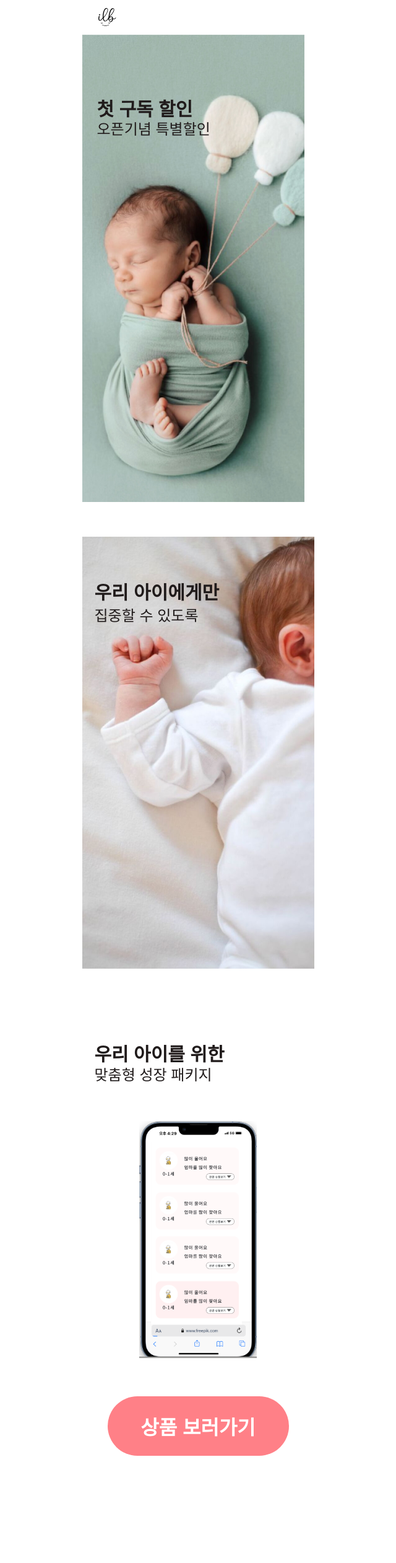
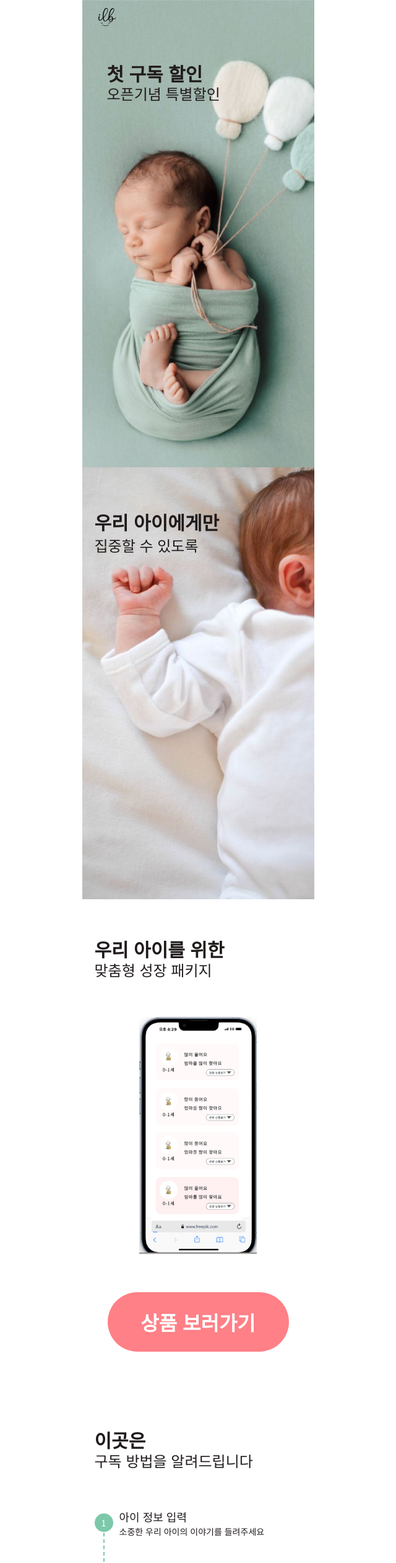
Before and after one commit to SSoboro/ILB, a Next.js app: page / in a window 1280 px wide. Shown: the top 2522 px of the page at 62% size, without its empty margins (320-960 px from the left). Built offline with nearby package versions, Linux system fonts and the light colour scheme.

Commit message:
💄 [Styling] page style 수정

```diff
--- a/src/app/(main)/(banner)/Banner.tsx
+++ b/src/app/(main)/(banner)/Banner.tsx
@@ -7,16 +7,16 @@ import BannerItem from './BannerItem';
 
 export default function Banner() {
     return (
-        <section className='px-0'>
+        <article>
             <Carousel>
                 <CarouselContent>
                     {Array.from({ length: 3 }).map((_, index) => (
-                        <CarouselItem key={index} className='pl-0'>
+                        <CarouselItem key={index}>
                             <BannerItem />
                         </CarouselItem>
                     ))}
                 </CarouselContent>
             </Carousel>
-        </section>
+        </article>
     );
 }
--- a/src/app/(main)/ProductBannerIntro.tsx
+++ b/src/app/(main)/ProductBannerIntro.tsx
@@ -2,7 +2,7 @@ import Image from 'next/image';
 
 export default function ProductBannerIntro() {
     return (
-        <section className='relative px-0'>
+        <article className='relative'>
             <h2 className='absolute top-[70px] px-5 text-3xl font-bold'>
                 우리 아이에게만
             </h2>
@@ -15,6 +15,6 @@ export default function ProductBannerIntro() {
                 height={753}
                 alt='intro image'
             />
-        </section>
+        </article>
     );
 }
--- a/src/app/(main)/ProductCertification.tsx
+++ b/src/app/(main)/ProductCertification.tsx
@@ -2,7 +2,7 @@ import Image from 'next/image';
 
 export default function ProductCertification() {
     return (
-        <section className='flex flex-col py-[62px]'>
+        <article className='bg-[#FFF9F3] flex flex-col px-5 py-[62px]'>
             <div className='mb-[42px]'>
                 <p className='text-3xl font-light mb-2'>아이들에게 이로운</p>
                 <p className='text-3xl font-light'>제품만을 엄선합니다</p>
@@ -53,6 +53,6 @@ export default function ProductCertification() {
                     <p className='text-sm'>지구를 생각하는 패키징</p>
                 </div>
             </div>
-        </section>
+        </article>
     );
 }
--- a/src/app/(main)/ProductIntro.tsx
+++ b/src/app/(main)/ProductIntro.tsx
@@ -3,7 +3,7 @@ import { Button } from '../../components/ui/button';
 
 export default function ProductIntro() {
     return (
-        <section className='py-[62px] flex flex-col items-center gap-[60px]'>
+        <article className='py-[62px] px-5 flex flex-col items-center gap-[60px]'>
             <div className='w-full'>
                 <p className='text-3xl font-bold'>우리 아이를 위한</p>
                 <p className='text-2xl'>맞춤형 성장 패키지</p>
@@ -22,6 +22,6 @@ export default function ProductIntro() {
                 fontSize={'lg'}>
                 상품 보러가기
             </Button>
-        </section>
+        </article>
     );
 }
--- a/src/app/(main)/ProductTutorial.tsx
+++ b/src/app/(main)/ProductTutorial.tsx
@@ -2,7 +2,7 @@ import { Button } from '../../components/ui/button';
 
 export default function ProductTutorial() {
     return (
-        <section className='py-[62px] flex flex-col items-center gap-[60px]'>
+        <article className='py-[62px] flex flex-col px-5 items-center gap-[60px]'>
             <div className='w-full'>
                 <p className='text-3xl font-bold'>이곳은</p>
                 <p className='text-2xl'>구독 방법을 알려드립니다</p>
@@ -50,6 +50,6 @@ export default function ProductTutorial() {
                 fontSize={'lg'}>
                 구독하러가기
             </Button>
-        </section>
+        </article>
     );
 }
--- a/src/app/(products)/list/page.tsx
+++ b/src/app/(products)/list/page.tsx
@@ -2,11 +2,11 @@ import ProductList from './ProductList';
 
 export default function ListPage() {
     return (
-        <main className='px-5'>
+        <section>
             <h1 className='text-lg font-medium py-7 px-1'>
                 우리아이를 위해 준비했어요
             </h1>
             <ProductList />
-        </main>
+        </section>
     );
 }
--- a/src/components/layout/Footer.tsx
+++ b/src/components/layout/Footer.tsx
@@ -3,7 +3,7 @@ import Link from 'next/link';
 
 export default function Footer() {
     return (
-        <footer className='py-[62px] px-[15px] bg-foreground flex flex-col gap-[45px]'>
+        <footer className='py-[40px] px-[15px] bg-foreground flex flex-col gap-[45px]'>
             <Image
                 className='-ml-2.5'
                 width={85}
@@ -28,16 +28,12 @@ export default function Footer() {
             </div>
 
             <div className='flex flex-col items-start gap-[5px]'>
-                <Link
-                    className='text-sm font-bold text-txt-foreground'
-                    href={'#'}>
+                <div className='text-sm font-bold text-txt-foreground'>
                     서비스 이용약관
-                </Link>
-                <Link
-                    className='text-sm font-bold text-txt-foreground'
-                    href={'#'}>
+                </div>
+                <div className='text-sm font-bold text-txt-foreground'>
                     개인정보 처리방침
-                </Link>
+                </div>
             </div>
 
             <p className='text-sm text-txt-foreground'>
--- a/src/components/layout/Nav.tsx
+++ b/src/components/layout/Nav.tsx
@@ -4,7 +4,9 @@ export default function Nav() {
     return (
         <nav className='flex flex-col'>
             <div className='py-[16px] px-[16px]  mb-[14px]'>
-                <p>소보로님,</p>
+                <p>
+                    <span className='font-bold'>소보로</span>님,
+                </p>
                 <p>소중한 우리 아이와 행복한 순간을 함께하세요!</p>
             </div>
             <Link className='py-[19px] px-[19px]' href='#'>
```
